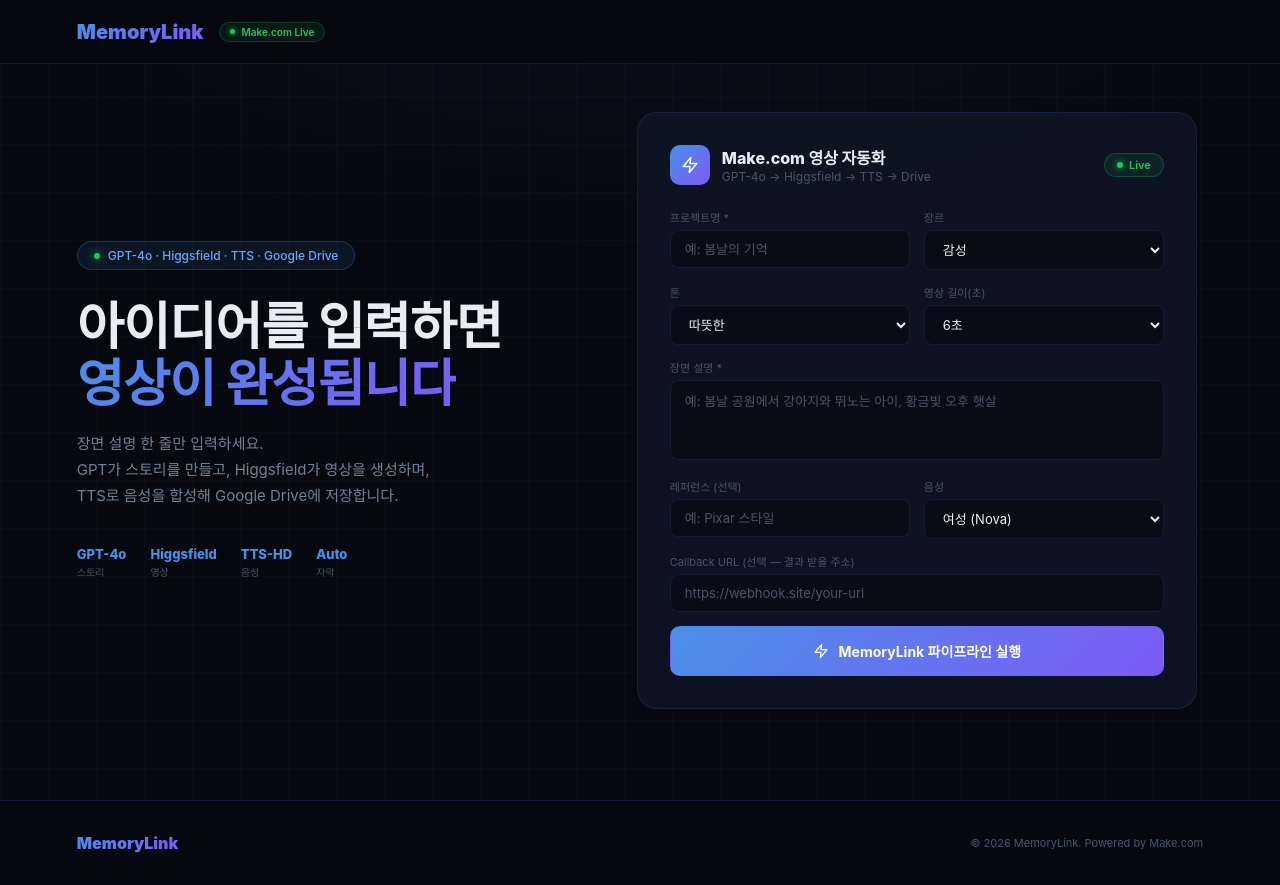
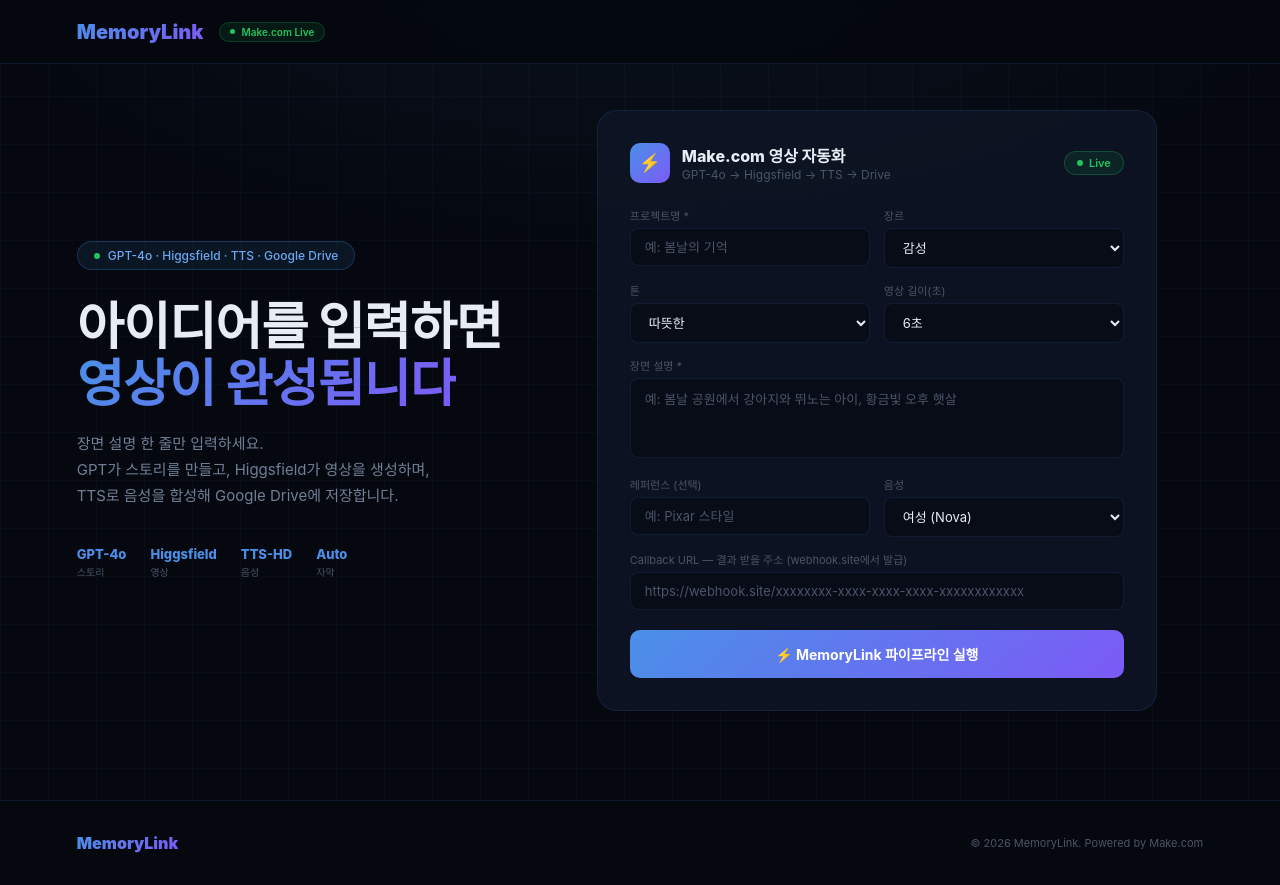
Before and after one commit to tndledu1-svg/memorylink, a Next.js app: page / in a window 1280 px wide. Built offline with nearby package versions, Linux system fonts and the light colour scheme.

Commit message:
Update index.js

```diff
--- a/pages/index.js
+++ b/pages/index.js
@@ -1,33 +1,16 @@
-import { useState, useEffect, useRef } from "react";
+import { useState, useEffect } from "react";
 
-// ── Design tokens
 const C = {
   bg:"#05080f", card:"rgba(14,20,36,0.9)", border:"rgba(56,100,180,0.18)",
   borderHover:"rgba(99,150,240,0.4)", blue:"#4a90e8", blueLight:"#6ba8f0",
-  purple:"#7c5af6", teal:"#14b8a6", text:"#e8edf5", muted:"#4a5568",
+  purple:"#7c5af6", text:"#e8edf5", muted:"#4a5568",
   mutedLight:"#718096", grad:"linear-gradient(135deg,#4a90e8,#7c5af6)",
 };
 const tx = { fontFamily:"'Inter','Segoe UI',system-ui,sans-serif" };
 const sleep = ms => new Promise(r => setTimeout(r, ms));
 const uid = () => Math.random().toString(36).slice(2,9);
-
-// ── 로컬 API 프록시를 통해 Make.com 호출 (CSP 우회)
 const WEBHOOK_URL = "/api/webhook";
 
-// ── SVG Icon
-const Icon = ({ name, size=16, color="currentColor" }) => {
-  const p = {
-    play:<polygon points="5,3 19,12 5,21" fill={color}/>,
-    zap:<polygon points="13,2 3,14 12,14 11,22 21,10 12,10" fill="none" stroke={color} strokeWidth="2" strokeLinejoin="round"/>,
-    sparkle:<path d="M12 2l2.4 7.4H22l-6.2 4.5 2.4 7.4L12 17l-6.2 4.3 2.4-7.4L2 9.4h7.6z" fill="none" stroke={color} strokeWidth="1.8" strokeLinejoin="round"/>,
-    check:<polyline points="20,6 9,17 4,12" fill="none" stroke={color} strokeWidth="2.5" strokeLinecap="round"/>,
-    download:<><path d="M21 15v4a2 2 0 01-2 2H5a2 2 0 01-2-2v-4" fill="none" stroke={color} strokeWidth="2"/><polyline points="7,10 12,15 17,10" fill="none" stroke={color} strokeWidth="2"/><line x1="12" y1="15" x2="12" y2="3" stroke={color} strokeWidth="2"/></>,
-    external:<><path d="M18 13v6a2 2 0 01-2 2H5a2 2 0 01-2-2V8a2 2 0 012-2h6" fill="none" stroke={color} strokeWidth="2"/><polyline points="15,3 21,3 21,9" fill="none" stroke={color} strokeWidth="2"/><line x1="10" y1="14" x2="21" y2="3" stroke={color} strokeWidth="2"/></>,
-  };
-  return <svg width={size} height={size} viewBox="0 0 24 24" fill="none" style={{display:"block",flexShrink:0}}>{p[name]}</svg>;
-};
-
-// ── Make.com API 호출 (서버 프록시 경유)
 async function callMakeWebhook(payload) {
   const res = await fetch(WEBHOOK_URL, {
     method: "POST",
@@ -38,59 +21,53 @@
   return await res.json();
 }
 
-// ── Job Result Modal
 function JobResultModal({ job, onClose }) {
   if (!job) return null;
   const { result, payload } = job;
   const assets = result?.assets || {};
   return (
     <div style={{position:"fixed",inset:0,background:"rgba(0,0,0,0.85)",zIndex:1000,display:"flex",alignItems:"center",justifyContent:"center",padding:24}} onClick={onClose}>
-      <div style={{background:"rgba(14,20,36,0.98)",border:`1px solid ${C.border}`,borderRadius:20,padding:32,maxWidth:640,width:"100%",maxHeight:"80vh",overflowY:"auto"}} onClick={e=>e.stopPropagation()}>
+      <div style={{background:"rgba(14,20,36,0.98)",border:`1px solid ${C.border}`,borderRadius:20,padding:32,maxWidth:600,width:"100%",maxHeight:"80vh",overflowY:"auto"}} onClick={e=>e.stopPropagation()}>
         <div style={{display:"flex",justifyContent:"space-between",alignItems:"flex-start",marginBottom:24}}>
           <div>
-            <div style={{fontSize:18,fontWeight:800,...tx,marginBottom:4}}>{result?.title || payload.project_name}</div>
-            <div style={{fontSize:12,color:C.blue,...tx}}>{result?.logline || "처리 중..."}</div>
+            <div style={{fontSize:18,fontWeight:800,...tx,marginBottom:4}}>{result?.title||payload.project_name}</div>
+            <div style={{fontSize:12,color:C.blue,...tx}}>{result?.logline||"처리 중..."}</div>
           </div>
-          <button onClick={onClose} style={{background:"transparent",border:`1px solid ${C.border}`,color:C.muted,width:32,height:32,borderRadius:8,cursor:"pointer",display:"flex",alignItems:"center",justifyContent:"center"}}>✕</button>
+          <button onClick={onClose} style={{background:"transparent",border:`1px solid ${C.border}`,color:C.muted,width:32,height:32,borderRadius:8,cursor:"pointer"}}>✕</button>
         </div>
-        {job.status === "processing" && (
+        {job.status==="processing"&&(
           <div style={{textAlign:"center",padding:"32px 0"}}>
-            <div style={{width:40,height:40,border:`2px solid ${C.border}`,borderTopColor:C.blue,borderRadius:"50%",animation:"spin 0.8s linear infinite",margin:"0 auto 16px"}}/>
+            <div style={{width:40,height:40,border:`2px solid ${C.border}`,borderTopColor:C.blue,borderRadius:"50%",margin:"0 auto 16px",animation:"spin 0.8s linear infinite"}}/>
             <div style={{fontSize:14,color:C.mutedLight,...tx}}>Make.com 파이프라인 처리 중...</div>
-            <div style={{fontSize:12,color:C.muted,marginTop:8,...tx}}>GPT → Higgsfield 영상 생성 → TTS → 자막 → Drive</div>
-            <div style={{fontSize:11,color:C.muted,marginTop:4,...tx}}>약 3~5분 소요됩니다</div>
+            <div style={{fontSize:12,color:C.muted,marginTop:8,...tx}}>GPT → Higgsfield → TTS → Drive (약 3~5분)</div>
           </div>
         )}
-        {job.status === "completed" && assets && (
+        {job.status==="completed"&&(
           <div>
             <div style={{display:"grid",gridTemplateColumns:"1fr 1fr 1fr",gap:12,marginBottom:20}}>
               {[{key:"video",label:"영상",ext:"MP4"},{key:"voice",label:"음성",ext:"MP3"},{key:"subtitle",label:"자막",ext:"SRT"}].map(({key,label,ext})=>(
                 <div key={key} style={{background:"rgba(74,144,232,0.06)",border:`1px solid rgba(74,144,232,0.15)`,borderRadius:12,padding:16,textAlign:"center"}}>
                   <div style={{fontSize:12,fontWeight:700,marginBottom:4,...tx}}>{label}</div>
                   <div style={{fontSize:10,color:C.muted,marginBottom:10,...tx}}>{ext}</div>
-                  {assets[key]?.download_url ? (
-                    <a href={assets[key].download_url} target="_blank" rel="noreferrer" style={{display:"flex",alignItems:"center",justifyContent:"center",gap:4,background:C.grad,color:"#fff",padding:"6px",borderRadius:6,fontSize:10,fontWeight:600,textDecoration:"none"}}>
-                      <Icon name="download" size={10} color="#fff"/>다운로드
-                    </a>
-                  ) : (assets[key]?.higgsfield_url ? (
-                    <a href={assets[key].higgsfield_url} target="_blank" rel="noreferrer" style={{display:"flex",alignItems:"center",justifyContent:"center",gap:4,background:C.grad,color:"#fff",padding:"6px",borderRadius:6,fontSize:10,fontWeight:600,textDecoration:"none"}}>
-                      <Icon name="external" size={10} color="#fff"/>보기
-                    </a>
-                  ) : <div style={{fontSize:10,color:C.muted,...tx}}>대기 중</div>)}
+                  {assets[key]?.download_url?(
+                    <a href={assets[key].download_url} target="_blank" rel="noreferrer" style={{display:"block",background:C.grad,color:"#fff",padding:"6px",borderRadius:6,fontSize:10,fontWeight:600,textDecoration:"none",textAlign:"center"}}>다운로드</a>
+                  ):assets[key]?.higgsfield_url?(
+                    <a href={assets[key].higgsfield_url} target="_blank" rel="noreferrer" style={{display:"block",background:C.grad,color:"#fff",padding:"6px",borderRadius:6,fontSize:10,fontWeight:600,textDecoration:"none",textAlign:"center"}}>보기</a>
+                  ):<div style={{fontSize:10,color:C.muted,...tx}}>대기 중</div>}
                 </div>
               ))}
             </div>
-            {assets.narration_script && (
+            {assets.narration_script&&(
               <div style={{background:"rgba(0,0,0,0.3)",borderRadius:10,padding:14}}>
-                <div style={{fontSize:11,color:C.blue,fontWeight:700,marginBottom:6,...tx}}>나레이션 스크립트</div>
+                <div style={{fontSize:11,color:C.blue,fontWeight:700,marginBottom:6,...tx}}>나레이션</div>
                 <div style={{fontSize:13,color:C.mutedLight,lineHeight:1.7,...tx}}>{assets.narration_script}</div>
               </div>
             )}
           </div>
         )}
-        {job.status === "error" && (
+        {job.status==="error"&&(
           <div style={{textAlign:"center",padding:"24px 0",color:"#f87171"}}>
-            <div style={{fontSize:14,fontWeight:600,marginBottom:8,...tx}}>오류가 발생했습니다</div>
+            <div style={{fontSize:14,fontWeight:600,marginBottom:8,...tx}}>오류 발생</div>
             <div style={{fontSize:12,color:C.muted,...tx}}>{job.error}</div>
           </div>
         )}
@@ -99,7 +76,6 @@
   );
 }
 
-// ── Main Studio
 function MakeStudio({ onJobSubmit }) {
   const GENRES = ["감성","다큐","광고","교육","숏폼 드라마"];
   const TONES = ["따뜻한","강렬한","잔잔한","유머러스","서정적","긴박한"];
@@ -112,27 +88,22 @@
   const [status, setStatus] = useState("");
   const set = (k,v) => setForm(f=>({...f,[k]:v}));
 
-  const STEPS = [
-    "요청 전송 중...", "Make.com 수신 확인...",
-    "GPT-4o 스토리 생성...", "Higgsfield 영상 요청...",
-    "파이프라인 실행 중..."
-  ];
-
   const submit = async () => {
-    if (!form.project_name || !form.scene_description) return;
+    if (!form.project_name||!form.scene_description) return;
     setLoading(true);
     const jobId = `ml_${uid()}`;
-    const payload = { ...form, job_id: jobId };
-    const jobEntry = { id: jobId, status:"processing", payload, result: null };
+    const payload = {...form, job_id: jobId};
+    const jobEntry = {id:jobId, status:"processing", payload, result:null};
     onJobSubmit(jobEntry);
-    for (const s of STEPS) { setStatus(s); await sleep(600); }
+    const steps = ["요청 전송 중...","Make.com 수신 확인...","GPT-4o 스토리 생성...","Higgsfield 영상 요청...","파이프라인 실행 중..."];
+    for (const s of steps) { setStatus(s); await sleep(600); }
     try {
       const res = await callMakeWebhook(payload);
-      onJobSubmit({ ...jobEntry, status:"processing", result: res });
-      setStatus("Make.com 파이프라인 실행 완료 — 영상 생성 중 (3~5분)");
-    } catch (e) {
-      onJobSubmit({ ...jobEntry, status:"error", error: e.message });
-      setStatus("오류 발생: " + e.message);
+      onJobSubmit({...jobEntry, status:"processing", result:res});
+      setStatus("파이프라인 실행 완료 — 영상 생성 중 (3~5분)");
+    } catch(e) {
+      onJobSubmit({...jobEntry, status:"error", error:e.message});
+      setStatus("오류: "+e.message);
     }
     setLoading(false);
   };
@@ -146,19 +117,16 @@
   return (
     <div style={{background:C.card,border:`1px solid ${C.border}`,borderRadius:20,padding:32}}>
       <div style={{display:"flex",alignItems:"center",gap:12,marginBottom:24}}>
-        <div style={{width:40,height:40,borderRadius:10,background:C.grad,display:"flex",alignItems:"center",justifyContent:"center"}}>
-          <Icon name="zap" size={18} color="#fff"/>
-        </div>
+        <div style={{width:40,height:40,borderRadius:10,background:C.grad,display:"flex",alignItems:"center",justifyContent:"center",fontSize:18,color:"#fff"}}>⚡</div>
         <div>
           <div style={{fontSize:16,fontWeight:800,...tx}}>Make.com 영상 자동화</div>
           <div style={{fontSize:12,color:C.muted,...tx}}>GPT-4o → Higgsfield → TTS → Drive</div>
         </div>
         <div style={{marginLeft:"auto",display:"flex",alignItems:"center",gap:6,background:"rgba(34,197,94,0.1)",border:"1px solid rgba(34,197,94,0.25)",borderRadius:20,padding:"4px 12px"}}>
-          <div style={{width:6,height:6,borderRadius:"50%",background:"#22c55e",boxShadow:"0 0 6px #22c55e"}}/>
+          <div style={{width:6,height:6,borderRadius:"50%",background:"#22c55e"}}/>
           <span style={{fontSize:11,color:"#22c55e",fontWeight:600,...tx}}>Live</span>
         </div>
       </div>
-
       <div style={{display:"grid",gridTemplateColumns:"1fr 1fr",gap:14,marginBottom:14}}>
         <div>
           <label style={{fontSize:11,color:C.muted,display:"block",marginBottom:5,...tx}}>프로젝트명 *</label>
@@ -183,12 +151,10 @@
           </select>
         </div>
       </div>
-
       <div style={{marginBottom:14}}>
         <label style={{fontSize:11,color:C.muted,display:"block",marginBottom:5,...tx}}>장면 설명 *</label>
         <textarea style={{...inp(),height:80,resize:"none"}} placeholder="예: 봄날 공원에서 강아지와 뛰노는 아이, 황금빛 오후 햇살" value={form.scene_description} onChange={e=>set("scene_description",e.target.value)}/>
       </div>
-
       <div style={{display:"grid",gridTemplateColumns:"1fr 1fr",gap:14,marginBottom:14}}>
         <div>
           <label style={{fontSize:11,color:C.muted,display:"block",marginBottom:5,...tx}}>레퍼런스 (선택)</label>
@@ -202,41 +168,29 @@
           </select>
         </div>
       </div>
-
-      <div style={{marginBottom:14}}>
-        <label style={{fontSize:11,color:C.muted,display:"block",marginBottom:5,...tx}}>Callback URL (선택 — 결과 받을 주소)</label>
-        <input style={inp()} placeholder="https://webhook.site/your-url" value={form.callback_url} onChange={e=>set("callback_url",e.target.value)}/>
+      <div style={{marginBottom:20}}>
+        <label style={{fontSize:11,color:C.muted,display:"block",marginBottom:5,...tx}}>Callback URL — 결과 받을 주소 (webhook.site에서 발급)</label>
+        <input style={inp()} placeholder="https://webhook.site/xxxxxxxx-xxxx-xxxx-xxxx-xxxxxxxxxxxx" value={form.callback_url} onChange={e=>set("callback_url",e.target.value)}/>
       </div>
-
       <button onClick={submit} disabled={loading||!form.project_name||!form.scene_description} style={{
         width:"100%",background:loading?"rgba(74,144,232,0.3)":C.grad,
-        border:`1px solid ${loading?C.blue:"transparent"}`,color:"#fff",
-        padding:"14px",borderRadius:10,fontSize:14,fontWeight:700,
+        border:"none",color:"#fff",padding:"14px",borderRadius:10,fontSize:14,fontWeight:700,
         cursor:loading||!form.project_name||!form.scene_description?"not-allowed":"pointer",
         display:"flex",alignItems:"center",justifyContent:"center",gap:10,...tx
       }}>
-        {loading ? (
-          <><div style={{width:16,height:16,border:"2px solid rgba(255,255,255,0.3)",borderTopColor:"#fff",borderRadius:"50%",animation:"spin 0.8s linear infinite"}}/>{status}</>
-        ) : (
-          <><Icon name="zap" size={16} color="#fff"/>MemoryLink 파이프라인 실행</>
-        )}
+        {loading?<><div style={{width:16,height:16,border:"2px solid rgba(255,255,255,0.3)",borderTopColor:"#fff",borderRadius:"50%",animation:"spin 0.8s linear infinite"}}/>{status}</>:<>⚡ MemoryLink 파이프라인 실행</>}
       </button>
-
-      {loading && (
-        <div style={{marginTop:12}}>
-          <div style={{background:"rgba(0,0,0,0.3)",borderRadius:8,height:4,overflow:"hidden"}}>
-            <div style={{height:"100%",background:C.grad,borderRadius:8,animation:"progress 3s linear forwards"}}/>
-          </div>
-        </div>
-      )}
+      {loading&&<div style={{marginTop:12,background:"rgba(0,0,0,0.3)",borderRadius:8,height:4,overflow:"hidden"}}><div style={{height:"100%",background:C.grad,borderRadius:8,animation:"progress 3s linear forwards"}}/></div>}
     </div>
   );
 }
 
-// ── App
 export default function Home() {
+  const [mounted, setMounted] = useState(false);
   const [jobs, setJobs] = useState([]);
   const [selectedJob, setSelectedJob] = useState(null);
+
+  useEffect(() => { setMounted(true); }, []);
 
   const handleJobSubmit = (job) => {
     setJobs(prev => {
@@ -247,27 +201,26 @@
     setSelectedJob(job);
   };
 
+  if (!mounted) return null;
+
   return (
     <div style={{background:C.bg,color:C.text,minHeight:"100vh",...tx}}>
-      {/* Nav */}
       <nav style={{position:"fixed",top:0,left:0,right:0,zIndex:200,background:"rgba(5,8,15,0.92)",backdropFilter:"blur(20px)",borderBottom:`1px solid ${C.border}`,padding:"0 6%",display:"flex",alignItems:"center",height:64}}>
         <span style={{fontSize:20,fontWeight:900,background:C.grad,WebkitBackgroundClip:"text",WebkitTextFillColor:"transparent",...tx}}>MemoryLink</span>
         <div style={{marginLeft:16,display:"flex",alignItems:"center",gap:6,background:"rgba(34,197,94,0.1)",border:"1px solid rgba(34,197,94,0.2)",borderRadius:20,padding:"3px 10px"}}>
-          <div style={{width:5,height:5,borderRadius:"50%",background:"#22c55e",boxShadow:"0 0 5px #22c55e"}}/>
+          <div style={{width:5,height:5,borderRadius:"50%",background:"#22c55e"}}/>
           <span style={{fontSize:10,color:"#22c55e",fontWeight:600,...tx}}>Make.com Live</span>
         </div>
       </nav>
-
-      {/* Hero */}
-      <section style={{minHeight:"100vh",display:"flex",alignItems:"center",padding:"80px 6% 60px",position:"relative",overflow:"hidden"}}>
+      <section style={{minHeight:"100vh",display:"flex",alignItems:"center",padding:"80px 6% 60px",gap:40,position:"relative"}}>
         <div style={{position:"absolute",inset:0,background:"radial-gradient(ellipse 80% 60% at 50% -10%,rgba(74,144,232,0.08) 0%,transparent 70%)",pointerEvents:"none"}}/>
         <div style={{position:"absolute",inset:0,backgroundImage:"linear-gradient(rgba(74,144,232,0.04) 1px,transparent 1px),linear-gradient(90deg,rgba(74,144,232,0.04) 1px,transparent 1px)",backgroundSize:"48px 48px",pointerEvents:"none"}}/>
-        <div style={{flex:1,maxWidth:520,position:"relative",zIndex:2,marginRight:40}}>
+        <div style={{flex:1,maxWidth:480,position:"relative",zIndex:2}}>
           <div style={{display:"inline-flex",alignItems:"center",gap:8,background:"rgba(74,144,232,0.1)",border:"1px solid rgba(74,144,232,0.25)",borderRadius:24,padding:"6px 16px",marginBottom:28}}>
-            <div style={{width:6,height:6,borderRadius:"50%",background:"#22c55e",boxShadow:"0 0 8px #22c55e"}}/>
+            <div style={{width:6,height:6,borderRadius:"50%",background:"#22c55e"}}/>
             <span style={{fontSize:12,color:C.blueLight,fontWeight:500,...tx}}>GPT-4o · Higgsfield · TTS · Google Drive</span>
           </div>
-          <h1 style={{fontSize:"clamp(32px,4vw,56px)",fontWeight:800,lineHeight:1.1,letterSpacing:-1,marginBottom:20,...tx}}>
+          <h1 style={{fontSize:"clamp(32px,4vw,52px)",fontWeight:800,lineHeight:1.1,letterSpacing:-1,marginBottom:20,...tx}}>
             <span style={{color:C.text}}>아이디어를 입력하면</span><br/>
             <span style={{background:C.grad,WebkitBackgroundClip:"text",WebkitTextFillColor:"transparent"}}>영상이 완성됩니다</span>
           </h1>
@@ -287,40 +240,29 @@
         </div>
         <div style={{flex:1,maxWidth:560,position:"relative",zIndex:2}}>
           <MakeStudio onJobSubmit={handleJobSubmit}/>
-          {/* Job History */}
-          {jobs.length > 0 && (
+          {jobs.length>0&&(
             <div style={{marginTop:16}}>
               <div style={{fontSize:11,fontWeight:700,color:C.muted,letterSpacing:1,marginBottom:10,...tx}}>최근 작업</div>
               {jobs.slice().reverse().map(job=>(
-                <div key={job.id} onClick={()=>setSelectedJob(job)} style={{
-                  background:"rgba(0,0,0,0.2)",border:`1px solid ${C.border}`,
-                  borderRadius:10,padding:"12px 16px",marginBottom:8,cursor:"pointer",
-                  display:"flex",alignItems:"center",justifyContent:"space-between",
-                  transition:"all 0.2s"
-                }}>
+                <div key={job.id} onClick={()=>setSelectedJob(job)} style={{background:"rgba(0,0,0,0.2)",border:`1px solid ${C.border}`,borderRadius:10,padding:"12px 16px",marginBottom:8,cursor:"pointer",display:"flex",alignItems:"center",justifyContent:"space-between"}}>
                   <div>
                     <div style={{fontSize:13,fontWeight:600,...tx}}>{job.payload.project_name}</div>
                     <div style={{fontSize:11,color:C.muted,marginTop:2,...tx}}>{job.id}</div>
                   </div>
-                  <div style={{
-                    fontSize:10,fontWeight:700,padding:"3px 10px",borderRadius:20,
-                    background:job.status==="completed"?"rgba(34,197,94,0.15)":job.status==="error"?"rgba(248,113,113,0.15)":"rgba(74,144,232,0.15)",
-                    color:job.status==="completed"?"#22c55e":job.status==="error"?"#f87171":C.blue,...tx
-                  }}>{job.status==="completed"?"완료":job.status==="error"?"오류":"처리 중"}</div>
+                  <div style={{fontSize:10,fontWeight:700,padding:"3px 10px",borderRadius:20,background:job.status==="completed"?"rgba(34,197,94,0.15)":job.status==="error"?"rgba(248,113,113,0.15)":"rgba(74,144,232,0.15)",color:job.status==="completed"?"#22c55e":job.status==="error"?"#f87171":C.blue,...tx}}>
+                    {job.status==="completed"?"완료":job.status==="error"?"오류":"처리 중"}
+                  </div>
                 </div>
               ))}
             </div>
           )}
         </div>
       </section>
-
       <footer style={{padding:"32px 6%",borderTop:`1px solid ${C.border}`,display:"flex",justifyContent:"space-between",alignItems:"center"}}>
         <div style={{fontSize:16,fontWeight:900,background:C.grad,WebkitBackgroundClip:"text",WebkitTextFillColor:"transparent",...tx}}>MemoryLink</div>
         <div style={{fontSize:11,color:C.muted,...tx}}>© 2026 MemoryLink. Powered by Make.com</div>
       </footer>
-
-      {selectedJob && <JobResultModal job={selectedJob} onClose={()=>setSelectedJob(null)}/>}
-
+      {selectedJob&&<JobResultModal job={selectedJob} onClose={()=>setSelectedJob(null)}/>}
       <style>{`
         *{box-sizing:border-box;margin:0;padding:0}
         body{background:#05080f}
@@ -328,8 +270,6 @@
         @keyframes progress{from{width:0%}to{width:95%}}
         input,select,textarea{font-family:'Inter','Segoe UI',system-ui,sans-serif}
         input::placeholder,textarea::placeholder{color:#4a5568}
-        ::-webkit-scrollbar{width:6px}
-        ::-webkit-scrollbar-thumb{background:rgba(74,144,232,0.25);border-radius:3px}
       `}</style>
     </div>
   );
```
